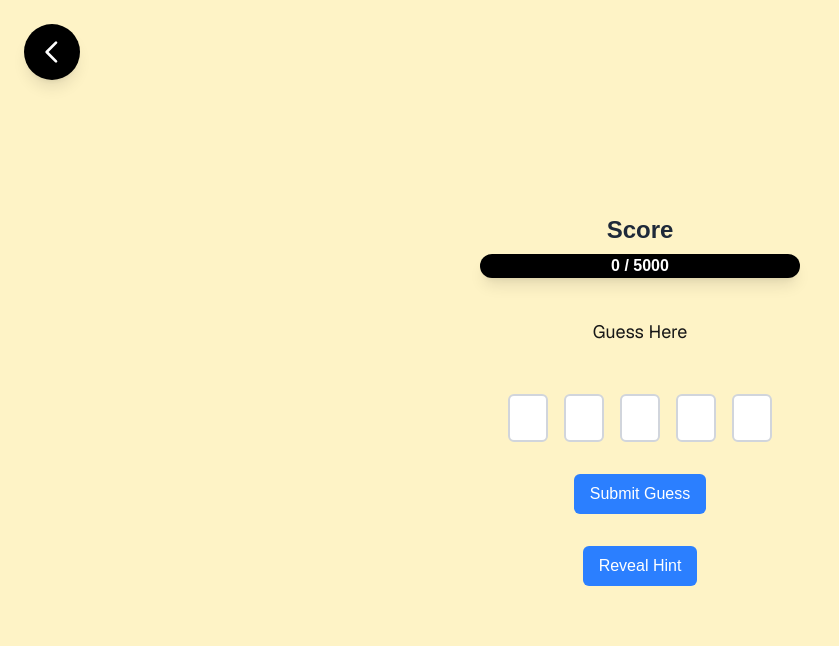
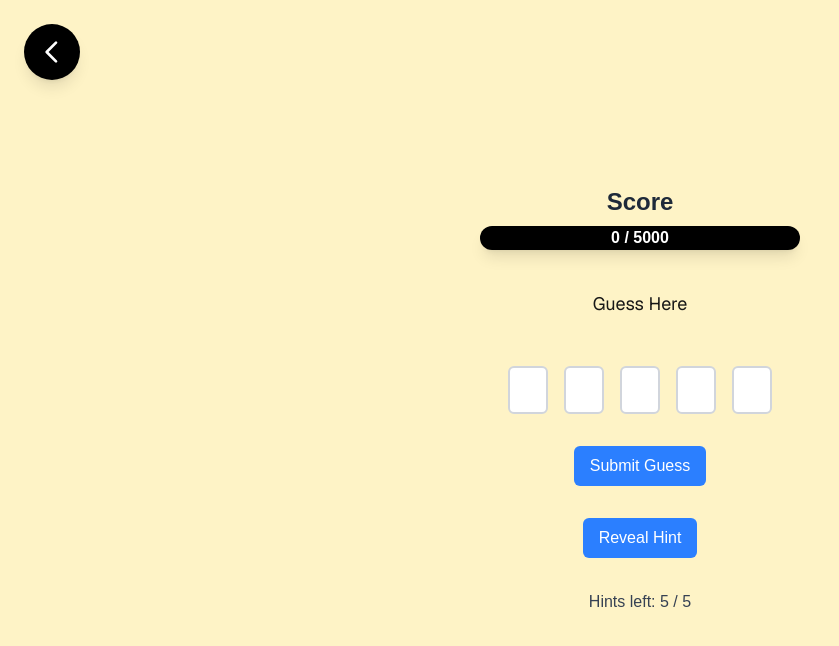
Before and after one commit to SantinoGiordano/WoordleFrontend, a Next.js app: page /hardMode in a window 1280 px wide. Shown: the top 646 px of the page, without its empty margins (0-839 px from the left). Built offline with nearby package versions, Linux system fonts and the light colour scheme; no server answers.

Commit message:
hint useage

```diff
--- a/app/(root)/hardMode/page.tsx
+++ b/app/(root)/hardMode/page.tsx
@@ -6,7 +6,7 @@ import Link from "next/link";
 export default function Home() {
   const [word, setWord] = useState("");
   const [hint, setHint] = useState("");
-  const [hintLimit, setHintLimit] = useState(5);
+  const [hintLimit, setHintLimit] = useState(5); // Total hints for the whole game
   const [guesses, setGuesses] = useState<string[]>(["", "", "", "", ""]);
   const [guessCounter, setGuessCounter] = useState(0);
   const [items, setItems] = useState<Animal[]>([]);
@@ -61,7 +61,7 @@ export default function Home() {
         setGuesses(["", "", "", "", ""]);
         setHint("");
         setValidationResults(Array(5).fill(false));
-        setHintUsed(false);
+        setHintUsed(false); // Only disables hint for current word, not total
       }, 500);
     } else {
       const firstIncorrectIndex = currentValidation.findIndex(
@@ -89,6 +89,23 @@ export default function Home() {
     }
   };
 
+  // Only allow 5 hints for the whole game
+  const handleHintReveal = () => {
+    if (hintLimit > 0 && !hintUsed) {
+      const animal = items.find(
+        (animal) => animal.name.toLowerCase() === word.toLowerCase()
+      );
+      if (animal) {
+        setHint(animal.hint);
+        setScore((prev) => prev - 250);
+      } else {
+        setHint("No hint available for this word.");
+      }
+      setHintUsed(true);
+      setHintLimit((prev) => prev - 1); // Decrement total hints
+    }
+  };
+
   const shuffleArray = (array: Animal[]) => {
     const newArray = [...array];
     for (let i = newArray.length - 1; i > 0; i--) {
@@ -96,20 +113,6 @@ export default function Home() {
       [newArray[i], newArray[j]] = [newArray[j], newArray[i]];
     }
     return newArray;
-  };
-
-  const handleHintReveal = () => {
-    const animal = items.find(
-      (animal) => animal.name.toLowerCase() === word.toLowerCase()
-    );
-    if (animal) {
-      setHint(animal.hint);
-      setScore((prev) => prev - 250);
-      setHintUsed(true); // Disable after use
-    } else {
-      setHint("No hint available for this word.");
-      setHintUsed(true); // Disable after use
-    }
   };
 
   useEffect(() => {
@@ -198,6 +201,11 @@ export default function Home() {
         >
           Reveal Hint
         </button>
+        <div>
+          <p className="text-gray-700">
+            Hints left: {hintLimit} / 5
+          </p>
+        </div>
 
         {hint && (
           <div className="w-full max-w-md mt-4 bg-white/80 border border-blue-200 rounded-lg shadow-md p-4 flex items-center justify-center">
```
